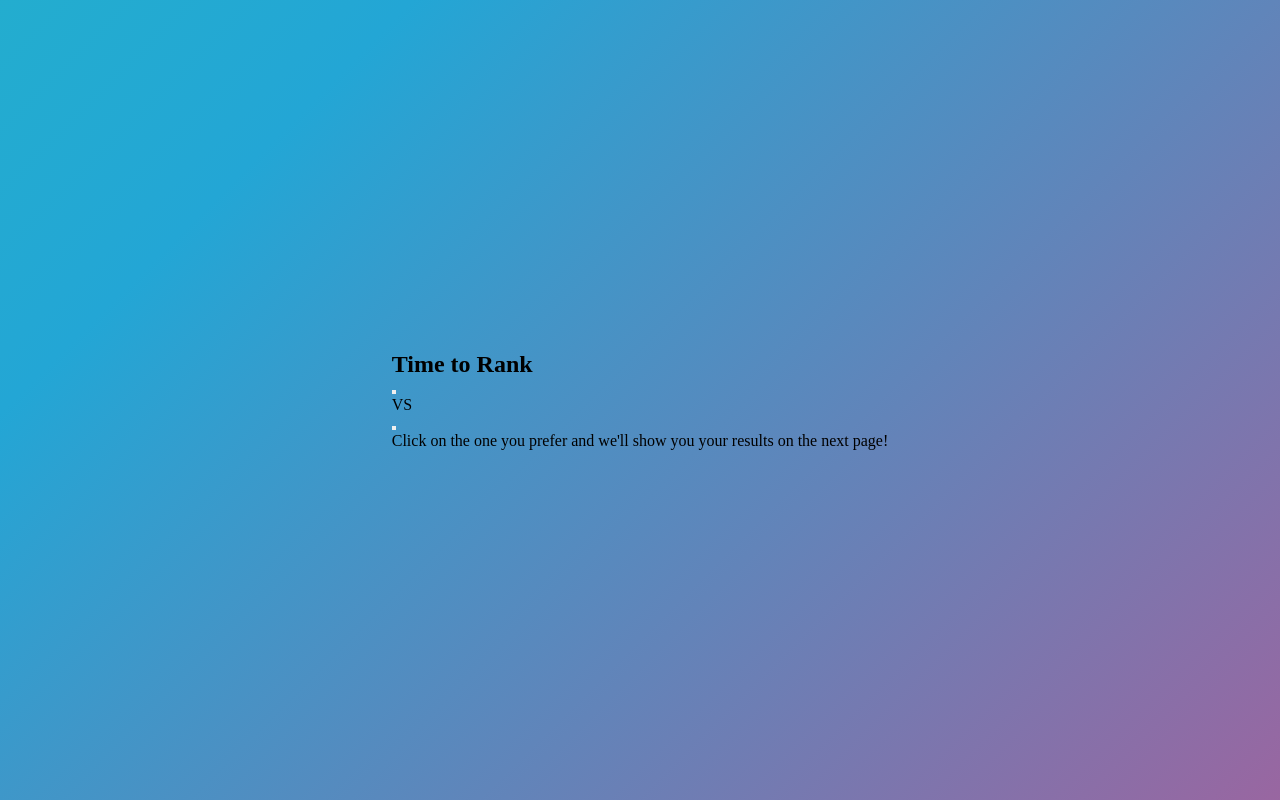
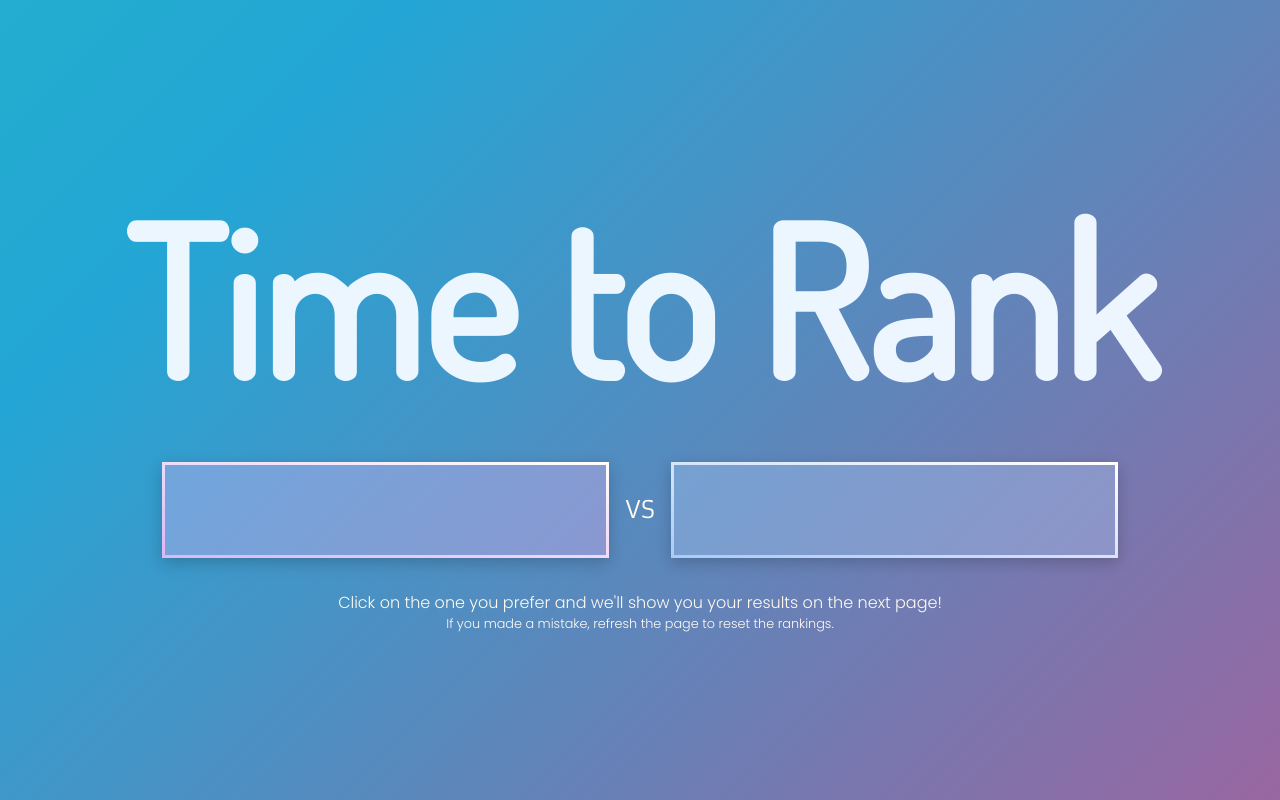
Before and after one commit to emblu3/RankMe, a Flask app: page /sorter in a window 1280 px wide. Run offline with Flask 2, Linux system fonts and the light colour scheme.

Commit message:
design rank page

```diff
--- a/static/css/index.css
+++ b/static/css/index.css
@@ -5,6 +5,7 @@
 }
 
 h1{
+    text-align: center;
     font-size: 15rem;
     font-family: 'Dosis', sans-serif;
     color: rgba(240, 248, 255, 0.979);
--- /dev/null
+++ b/static/css/sorter.css
@@ -0,0 +1,139 @@
+.displayContainer{
+    display: flex;
+    flex-direction: column;
+    align-items: center;
+}
+
+h1{
+    text-align: center;
+    font-size: 13rem;
+    font-family: 'Dosis', sans-serif;
+    color: rgba(240, 248, 255, 0.979);
+}
+
+.sortTable {
+    display: flex;
+    justify-content: space-evenly;
+    margin: 2rem 0 2rem 0;
+}
+
+.choiceContainer{
+    display: flex;
+    justify-content: space-evenly;
+    width: 447px;
+}
+
+.sortBtn {
+    box-shadow: 0 5px 15px rgba(0, 0, 0, 0.2);
+    font-family: 'Poppins', 'sans-serif';
+    font-size: 1rem;
+    line-height: 3.4rem;
+    cursor: pointer;
+    color: floralwhite;
+    font-size: 2.5rem;
+    width: 100%;
+    word-wrap: break-word;
+    padding: 1rem;
+    z-index: 2;
+    cursor: pointer;
+    border-image-slice: 1;
+    border-image-width: 3px;
+}
+
+#leftBtn {
+    background: rgba(255, 187, 252, 0.3);
+    border-image-source: linear-gradient(
+        to right top,
+        rgba(255, 187, 252, 0.76),
+        rgb(255, 255, 255));
+    transition: background 0.5s linear 0.1s , color 0.5s linear 0s;
+    color: white;
+}
+
+#leftBtn:hover,
+#leftBtn:active {
+    background: rgb(255, 187, 252);
+    color: black;
+}
+
+.vsContainer{
+    display: flex;
+    justify-content: center;
+    min-height: 6rem;
+    align-items: center;
+    font-size: 1.5rem;
+    padding: 0 1rem;
+}
+
+#vs{
+    text-align: center;
+    color: floralwhite;
+    font-family: 'Armata', sans-serif;
+}
+
+#rightBtn {
+    background: rgba(187, 216, 255, 0.3);
+    border-image-source: linear-gradient(
+        to right top,
+        rgba(187, 216, 255, 0.76),
+        rgb(255, 255, 255));
+    transition: background 0.5s linear 0.1s , color 0.5s linear 0s;
+    color: white;
+}
+
+#rightBtn:hover,
+#rightBtn:active {
+    background: rgb(187, 216, 255);
+    color: black;
+}
+
+.instructionContainer{
+    font-family: 'Poppins', 'sans-serif';
+    display: flex;
+    flex-direction: column;
+    text-align: center;
+    color: floralwhite;
+}
+
+#description{
+    font-size: 1rem;
+}
+
+#mistake{
+    font-size: .8rem;
+}
+
+
+@media only screen and (max-width: 1175px) {
+    h1{
+        font-size: 17.7vw;
+    }
+    .choiceContainer{
+        width: 38vw;
+     }
+}
+
+@media only screen and (max-width: 905px) {
+    .sortBtn{
+        font-size: 4.5vw;
+        line-height: 6vw;
+    }
+}
+
+@media only screen and (max-width: 640px) {
+    .vsContainer{
+        padding: 0 2.5vw;
+    }
+}
+
+@media only screen and (max-width: 415px) {
+    .vsContainer{
+        font-size: 5.5vw;
+    }
+    #description{
+        font-size: 4vw;
+    }
+    #mistake{
+        font-size: 3.1vw;
+    }
+}
--- a/templates/sorter.html
+++ b/templates/sorter.html
@@ -3,29 +3,28 @@
 
 
 {% block head %}
-<title>Rank Mii</title>
+<link rel="stylesheet" href="{{ url_for('static', filename='css/sorter.css') }}">
 {% endblock %}
 
 
 
 {% block body %}
 <div class="displayContainer">
-    <div class="titleContainer">
-        <h2>Time to Rank</h2>
-    </div>
+    <h1>Time to Rank</h1>
     <div class="sortTable">
         <div class="choiceContainer" id="leftContainer">
-            <button class="" id="leftBtn" type="button" onclick="getLeft();"></button>
+            <button class="sortBtn" id="leftBtn" type="button" onclick="getLeft();"></button>
         </div>
         <div class="vsContainer">
             <p id='vs'>VS</p>
         </div>
         <div class="choiceContainer" id="rightContainer">
-            <button class="" id="rightBtn" type="button" onclick="getRight();"></button>
+            <button class="sortBtn" id="rightBtn" type="button" onclick="getRight();"></button>
         </div>
     </div>
     <div class="instructionContainer">
         <p id='description'>Click on the one you prefer and we'll show you your results on the next page!</p>
+        <p id='mistake'>If you made a mistake, refresh the page to reset the rankings.</p>
     </div>
 </div>
 
```
